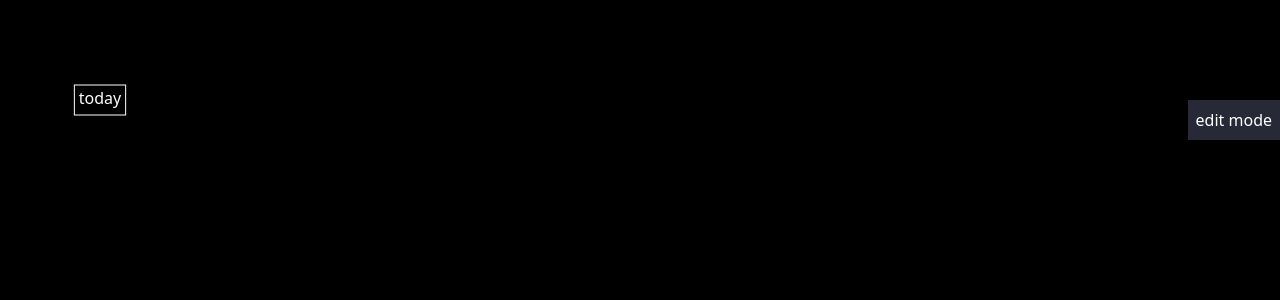
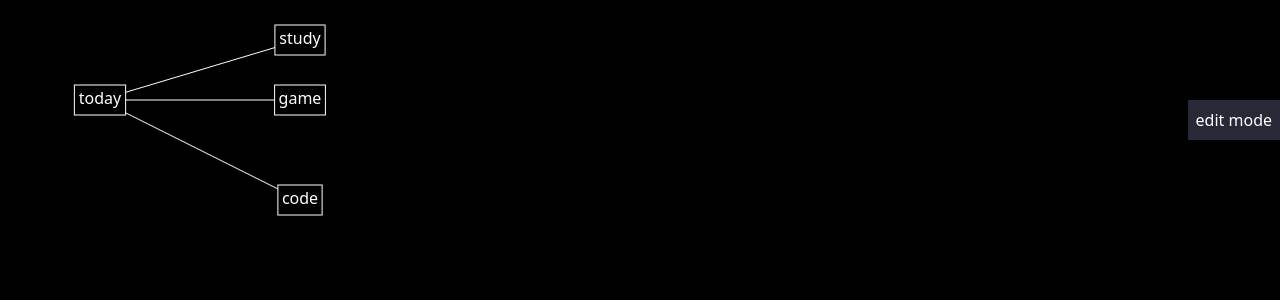
Before and after one commit to vikim294/vnotes, a React (Vite) app: page / in a window 1280 px wide. Shown: the top 300 px of the page. Built offline with nearby package versions, Linux system fonts and the light colour scheme.

Commit message:
feat: nodemenu basis

```diff
--- a/src/App.tsx
+++ b/src/App.tsx
@@ -16,32 +16,33 @@ import {
   getDistanceBetweenTwoPoints,
 } from "./lib";
 import Button from "./components/Button";
+import NodeMenu, { type NodeMenuExpose } from "./components/NodeMenu";
 
 const tree: NodeData = {
   id: 1,
   label: "today",
   x: 100,
   y: 100,
-  // children: [
-  //   {
-  //     id: 2,
-  //     label: "study",
-  //     x: 300,
-  //     y: 40,
-  //   },
-  //   {
-  //     id: 3,
-  //     label: "game",
-  //     x: 300,
-  //     y: 100,
-  //   },
-  //   {
-  //     id: 4,
-  //     label: "code",
-  //     x: 300,
-  //     y: 200,
-  //   },
-  // ],
+  children: [
+    {
+      id: 2,
+      label: "study",
+      x: 300,
+      y: 40,
+    },
+    {
+      id: 3,
+      label: "game",
+      x: 300,
+      y: 100,
+    },
+    {
+      id: 4,
+      label: "code",
+      x: 300,
+      y: 200,
+    },
+  ],
 };
 
 interface NoteNodeProps {
@@ -53,8 +54,6 @@ interface NoteNodeProps {
 
 const createNodeMenuEvent = (detail: {
   nodeId: number;
-  clientX: number;
-  clientY: number;
   source: "longtap" | "contextmenu";
 }) => {
   return new CustomEvent("nodemenu", {
@@ -74,7 +73,10 @@ function NoteNode({ id, x, y, label }: NoteNodeProps) {
 
   const paperContext = use(PaperContext);
   const editMode = paperContext?.editMode;
+  const selectedNodeIdRef = paperContext?.selectedNodeIdRef;
+  const nodeMenuRef = paperContext?.nodeMenuRef;
   const setFlatTree = paperContext?.setFlatTree;
+  const setNodeMenuVisible = paperContext?.setNodeMenuVisible;
 
   const gRef = useRef<SVGGElement | null>(null);
   const positionRef = useRef({
@@ -95,11 +97,11 @@ function NoteNode({ id, x, y, label }: NoteNodeProps) {
 
   const showOpenMenu = (e: React.MouseEvent<SVGGElement, MouseEvent>) => {
     e.preventDefault();
+    if (!editMode) return;
+
     gRef.current?.dispatchEvent(
       createNodeMenuEvent({
         nodeId: id,
-        clientX: e.clientX,
-        clientY: e.clientY,
         source: "contextmenu",
       }),
     );
@@ -123,8 +125,6 @@ function NoteNode({ id, x, y, label }: NoteNodeProps) {
       gRef.current?.dispatchEvent(
         createNodeMenuEvent({
           nodeId: id,
-          clientX: e.clientX,
-          clientY: e.clientY,
           source: "longtap",
         }),
       );
@@ -230,15 +230,25 @@ function NoteNode({ id, x, y, label }: NoteNodeProps) {
   // menu event
   useEffect(() => {
     const gElem = gRef.current;
+
     const onNodeMenu = (
       e: CustomEvent<{
         nodeId: number;
-        clientX: number;
-        clientY: number;
         source: "longtap" | "contextmenu";
       }>,
     ) => {
-      console.log("node menu", e);
+      // console.log("node menu", e);
+      const { left, top, width } = (
+        e.target as SVGGElement
+      ).getBoundingClientRect();
+
+      selectedNodeIdRef!.current = e.detail.nodeId;
+
+      nodeMenuRef?.current?.setPosition({
+        x: left + width + 12,
+        y: top,
+      });
+      setNodeMenuVisible?.(true);
     };
 
     gElem?.addEventListener("nodemenu", onNodeMenu as EventListener);
@@ -246,7 +256,7 @@ function NoteNode({ id, x, y, label }: NoteNodeProps) {
     return () => {
       gElem?.removeEventListener("nodemenu", onNodeMenu as EventListener);
     };
-  }, []);
+  }, [selectedNodeIdRef, nodeMenuRef, setNodeMenuVisible]);
 
   useEffect(() => {
     return () => {
@@ -339,7 +349,10 @@ const NoteTree = ({ flatTree }: NoteTreeProps) => {
 
 const PaperContext = createContext<{
   editMode: boolean;
+  selectedNodeIdRef: React.RefObject<number | null>;
+  nodeMenuRef: React.RefObject<NodeMenuExpose | null>;
   setFlatTree: React.Dispatch<React.SetStateAction<NodeData[]>>;
+  setNodeMenuVisible: React.Dispatch<React.SetStateAction<boolean>>;
 } | null>(null);
 
 interface GestureInfo {
@@ -384,15 +397,20 @@ function App() {
 
   // edit mode
   const [editMode, setEditMode] = useState(false);
+  const [nodeMenuVisible, setNodeMenuVisible] = useState(false);
+  const nodeMenuRef = useRef<NodeMenuExpose | null>(null);
+  const selectedNodeIdRef = useRef<number | null>(null);
 
   const paperContext = useMemo(
-    () => ({ editMode, setFlatTree }),
-    [editMode, setFlatTree], // setFlatTree 实际上是稳定的，放着也无妨
+    () => ({
+      editMode,
+      selectedNodeIdRef,
+      nodeMenuRef,
+      setFlatTree,
+      setNodeMenuVisible,
+    }),
+    [editMode],
   );
-
-  useLayoutEffect(() => {
-    viewportRef.current = viewport;
-  }, [viewport]);
 
   const handleSaveEdit = () => {
     //
@@ -407,6 +425,20 @@ function App() {
       zoom: 1,
     }));
   };
+
+  const handleNodeEdit = () => {
+    //
+  };
+  const handleNodeAddChild = () => {
+    //
+  };
+  const handleNodeDelete = () => {
+    //
+  };
+
+  useLayoutEffect(() => {
+    viewportRef.current = viewport;
+  }, [viewport]);
 
   useLayoutEffect(() => {
     const updatePaperSize = () => {
@@ -613,6 +645,7 @@ function App() {
           // ⭐ viewBox 会先应用 x 和 y，然后才应用 width 和 height
           // viewBox 的效果：以 (x, y) 为左上角，显示 width × height 区域，并投影到 svg 画布上
           viewBox={`${viewport.x} ${viewport.y} ${viewport.width} ${viewport.height}`}
+          onContextMenu={(e) => e.preventDefault()}
         >
           <NoteTree flatTree={flatTree} />
 
@@ -646,6 +679,15 @@ function App() {
             </>
           )}
         </div>
+
+        <NodeMenu
+          ref={nodeMenuRef}
+          visible={nodeMenuVisible}
+          onEdit={handleNodeEdit}
+          onAddChild={handleNodeAddChild}
+          onDelete={handleNodeDelete}
+          onClose={() => setNodeMenuVisible(false)}
+        />
       </div>
     </PaperContext>
   );
--- a/src/components/Button.tsx
+++ b/src/components/Button.tsx
@@ -1,6 +1,6 @@
 import { twMerge } from "tailwind-merge";
 
-type ButtonType = "primary";
+type ButtonType = "primary" | "secondary" | "danger";
 
 interface ButtonProps {
   children: React.ReactNode;
@@ -23,6 +23,16 @@ export default function Button({
 
       break;
 
+    case "secondary":
+      cn = "bg-secondary";
+
+      break;
+
+    case "danger":
+      cn = "bg-danger";
+
+      break;
+
     default:
       cn = "bg-plain";
       break;
--- /dev/null
+++ b/src/components/NodeMenu.tsx
@@ -0,0 +1,76 @@
+import { createPortal } from "react-dom";
+import Button from "./Button";
+import {
+  useImperativeHandle,
+  useState,
+  type Dispatch,
+  type SetStateAction,
+} from "react";
+
+export interface NodeMenuExpose {
+  setPosition: Dispatch<SetStateAction<{ x: number; y: number }>>;
+}
+
+interface NodeMenuProps {
+  ref: React.RefObject<NodeMenuExpose | null>;
+  visible: boolean;
+  onEdit: () => void;
+  onAddChild: () => void;
+  onDelete: () => void;
+  onClose: () => void;
+}
+
+export default function NodeMenu({
+  ref,
+  visible,
+  onEdit,
+  onAddChild,
+  onDelete,
+  onClose,
+}: NodeMenuProps) {
+  const [position, setPosition] = useState<{ x: number; y: number }>({
+    x: 0,
+    y: 0,
+  });
+
+  useImperativeHandle(
+    ref,
+    () => ({
+      setPosition,
+    }),
+    [],
+  );
+
+  if (!visible) return null;
+
+  return createPortal(
+    <div className="fixed top-0 right-0 bottom-0 left-0" onPointerDown={onClose}>
+      <div
+        className={`bg-plain fixed`}
+        style={{ top: position.y, left: position.x }}
+        onClick={(e) => e.stopPropagation()}
+      >
+        <div>
+          <Button className="block w-full" onClick={onEdit}>
+            edit content
+          </Button>
+        </div>
+        <div>
+          <Button
+            type="secondary"
+            className="block w-full"
+            onClick={onAddChild}
+          >
+            add child node
+          </Button>
+        </div>
+        <div>
+          <Button type="danger" className="block w-full" onClick={onDelete}>
+            delete
+          </Button>
+        </div>
+      </div>
+    </div>,
+    document.body,
+  );
+}
--- a/src/index.css
+++ b/src/index.css
@@ -2,7 +2,9 @@
 
 @theme {
   --color-primary: #282937;
+  --color-secondary: #3c3b52;
   --color-plain: #1a1010;
+  --color-danger: #ff4d4f;
 }
 
 html,
```
